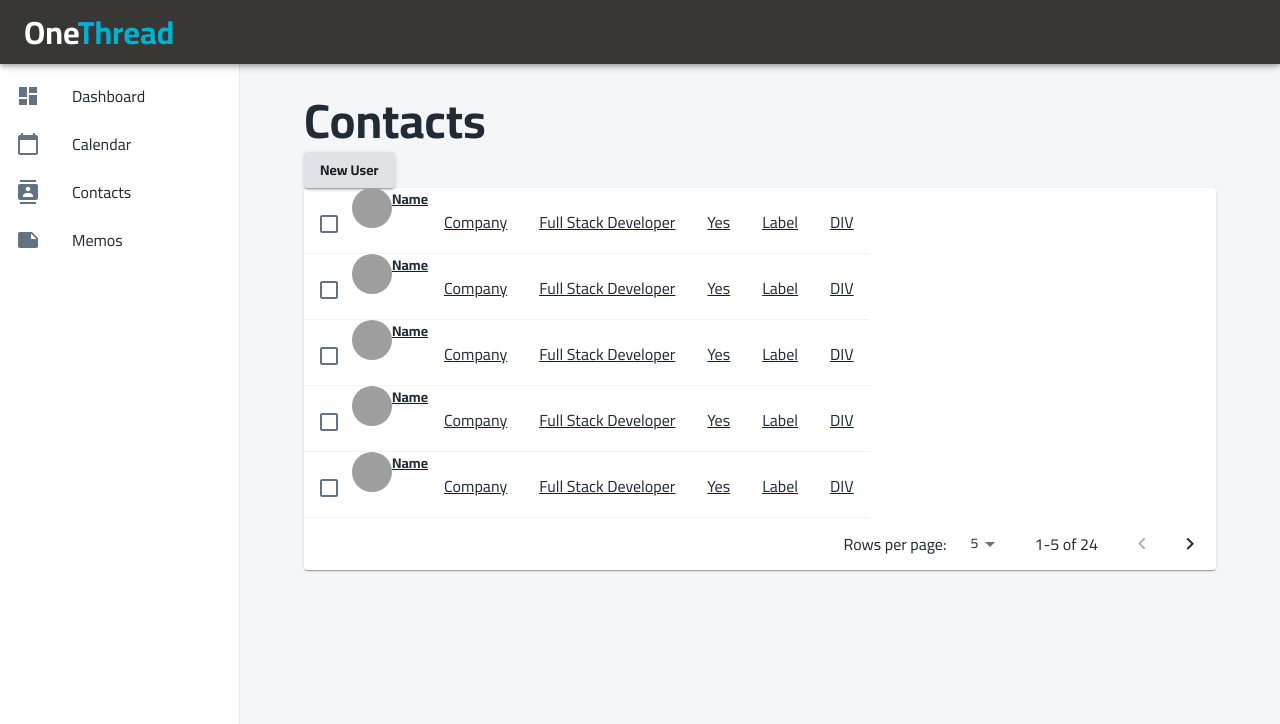
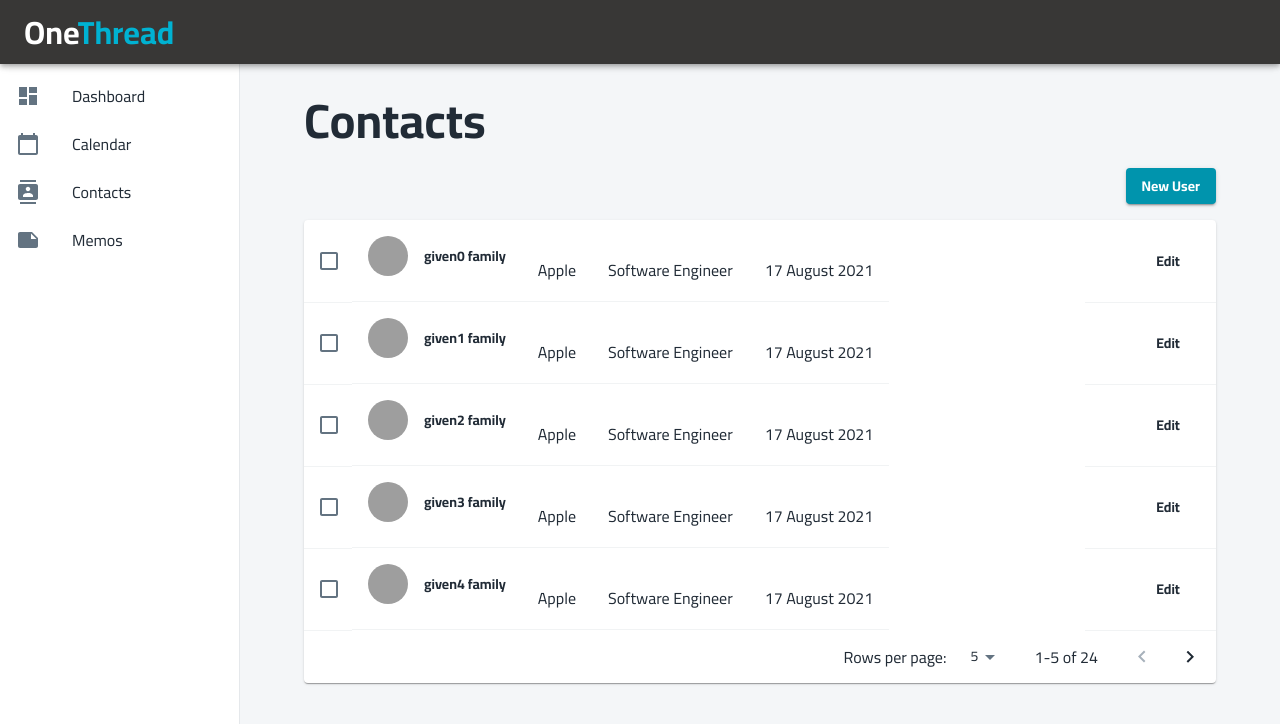
Before and after one commit to TeamSpider55/frontend, a React (Create React App) app: page /contacts in a window 1280 px wide. Shown: the top 724 px of the page. Built offline with nearby package versions, Linux system fonts and the light colour scheme; grey boxes are pictures that could not be loaded.

Commit message:
fix contacts list css, added contact service to fetch dummy data

```diff
--- /dev/null
+++ b/src/dto/Contact.ts
@@ -0,0 +1,13 @@
+export interface Contact {
+  contactId: string;
+  nickName: string;
+  tags: string[];
+  givenName: string;
+  middleName: string;
+  familyName: string;
+  email: string;
+  phone: string;
+  address: string;
+  description: string;
+  note: string;
+}
--- a/src/pages/ContactList.jsx
+++ b/src/pages/ContactList.jsx
@@ -1,5 +1,5 @@
-import React, { useState } from 'react';
-import { Link as RouterLink } from 'react-router-dom';
+import React, { useState, useEffect } from 'react';
+import { Link as RouterLink, useHistory } from 'react-router-dom';
 import {
   Card,
   Table,
@@ -17,16 +17,17 @@ import {
 } from '@material-ui/core';
 import { makeStyles, useTheme } from '@material-ui/core/styles';
 import Page from '../components/Page';
+import ContactService from '../services/ContactService';
 
-const USERLIST = [...Array(24)].map(() => ({
-  id: 'asdasd12312',
-  avatarUrl: 'www.google.com',
-  name: 'Name',
-  company: 'Company',
-  isVerified: true,
-  status: 'active',
-  role: 'Full Stack Developer',
-}));
+// const USERLIST = [...Array(24)].map(() => ({
+//   id: 'asdasd12312',
+//   avatarUrl: 'www.google.com',
+//   name: 'Name',
+//   company: 'Company',
+//   isVerified: true,
+//   status: 'active',
+//   role: 'Full Stack Developer',
+// }));
 
 const useStyles = makeStyles((theme) => ({
   root: {
@@ -66,8 +67,15 @@ const ContactList = () => {
   const [orderBy, setOrderBy] = useState('name');
   const [rowsPerPage, setRowsPerPage] = useState(5);
 
+  const [contacts, setContacts] = useState(null);
+
+  useEffect(async () => {
+    setContacts(await ContactService.getContacts());
+  }, []);
+
   const theme = useTheme();
   const classes = useStyles(theme);
+  const history = useHistory();
 
   const handleRequestSort = (event, property) => {
     const isAsc = orderBy === property && order === 'asc';
@@ -75,14 +83,14 @@ const ContactList = () => {
     setOrderBy(property);
   };
 
-  const handleSelectAllClick = (event) => {
-    if (event.target.checked) {
-      const newSelecteds = USERLIST.map((n) => n.name);
-      setSelected(newSelecteds);
-      return;
-    }
-    setSelected([]);
-  };
+  // const handleSelectAllClick = (event) => {
+  //   if (event.target.checked) {
+  //     const newSelecteds = USERLIST.map((n) => n.name);
+  //     setSelected(newSelecteds);
+  //     return;
+  //   }
+  //   setSelected([]);
+  // };
 
   const handleClick = (event, name) => {
     const selectedIndex = selected.indexOf(name);
@@ -111,11 +119,10 @@ const ContactList = () => {
     setPage(0);
   };
 
-  const emptyRows = page > 0 ? Math.max(0, (1 + page) * rowsPerPage - USERLIST.length) : 0;
+  const emptyRows = page > 0
+    ? Math.max(0, (1 + page) * rowsPerPage - contacts.length) : 0;
 
-  const filteredUsers = USERLIST;
-
-  const isUserNotFound = filteredUsers.length === 0;
+  const filteredContacts = contacts;
 
   return (
     <Page title="Contacts - OneThread">
@@ -123,61 +130,88 @@ const ContactList = () => {
         <Typography variant="h2" className={classes.pageTitle}>
           Contacts
         </Typography>
-        <Button variant="contained" component={RouterLink} to="#">
+        <Box textAlign="right" paddingY={2}>
+          <Button
+            variant="contained"
+            color="primary"
+            component={RouterLink}
+            to="#"
+          >
             New User
           </Button>
+        </Box>
 
         <Card>
+          {filteredContacts === null ? (
+            <Typography variant="subtitle2" noWrap>
+              Loading
+            </Typography>
+          ) : (
+            <Box>
               <TableContainer sx={{ minWidth: 800 }}>
                 <Table>
                   <TableBody>
-                {filteredUsers
-                  .slice(page * rowsPerPage, page * rowsPerPage + rowsPerPage)
+                    {filteredContacts
+                      .slice(
+                        page * rowsPerPage,
+                        page * rowsPerPage + rowsPerPage,
+                      )
                       .map((row) => {
-                    const {
-                      id,
-                      name,
-                      role,
-                      status,
-                      company,
-                      avatarUrl,
-                      isVerified,
+                        const
+                          {
+                            contactId,
+                            nickName,
+                            givenName,
+                            middleName,
+                            familyName,
+                            email,
+                            phone,
+                            address,
                           } = row;
+                        const name = `${givenName} ${familyName}`;
                         const isItemSelected = selected.indexOf(name) !== -1;
 
                         return (
                           <TableRow
                             hover
-                        key={id}
+                            key={contactId}
                             tabIndex={-1}
                             role="checkbox"
                             selected={isItemSelected}
                             aria-checked={isItemSelected}
                           >
-                        <RouterLink to="/contacts/1">
                             <TableCell padding="checkbox">
                               <Checkbox
                                 checked={isItemSelected}
                                 onChange={(event) => handleClick(event, name)}
                               />
                             </TableCell>
-                          <TableCell component="th" scope="row" padding="none">
-                            <Box display="flex">
-                              <Avatar alt={name} src={avatarUrl} />
-                              <Typography variant="subtitle2" noWrap>
+                            <Box onClick={() => history.push('/contacts/1')}>
+                              <TableCell
+                                component="th"
+                                scope="row"
+                              >
+                                <Box display="flex" alignItems="center">
+                                  <Avatar alt={name} src="#FIXME: URL" />
+                                  <Box
+                                    component={Typography}
+                                    variant="subtitle2"
+                                    noWrap
+                                    paddingLeft={2}
+                                  >
                                     {name}
-                              </Typography>
+                                  </Box>
                                 </Box>
                               </TableCell>
-                          <TableCell align="left">{company}</TableCell>
-                          <TableCell align="left">{role}</TableCell>
-                          <TableCell align="left">
-                            {isVerified ? 'Yes' : 'No'}
+                              <TableCell align="left">Apple</TableCell>
+                              <TableCell align="left">Software Engineer</TableCell>
+                              <TableCell align="left">17 August 2021</TableCell>
+                            </Box>
+                            <TableCell align="right">
+                              <Button>
+                                Edit
+                              </Button>
                             </TableCell>
-                          <TableCell align="left">Label</TableCell>
-
-                          <TableCell align="right">DIV</TableCell>
-                        </RouterLink>
                           </TableRow>
                         );
                       })}
@@ -187,7 +221,7 @@ const ContactList = () => {
                       </TableRow>
                     )}
                   </TableBody>
-              {isUserNotFound && (
+                  {filteredContacts.length === 0 && (
                     <TableBody>
                       <TableRow>
                         <TableCell align="center" colSpan={6} sx={{ py: 3 }}>
@@ -198,17 +232,17 @@ const ContactList = () => {
                   )}
                 </Table>
               </TableContainer>
-          {/* </Scrollbar> */}
-
               <TablePagination
                 rowsPerPageOptions={[5, 10, 25]}
                 component="div"
-            count={USERLIST.length}
+                count={filteredContacts.length}
                 rowsPerPage={rowsPerPage}
                 page={page}
                 onPageChange={handleChangePage}
                 onRowsPerPageChange={handleChangeRowsPerPage}
               />
+            </Box>
+          )}
         </Card>
       </Container>
     </Page>
--- /dev/null
+++ b/src/services/ContactService.ts
@@ -0,0 +1,24 @@
+import { Contact } from '../dto/Contact';
+
+class ContactService {
+  static async getContacts(): Promise<Array<Contact>> {
+    return [...Array(24)].map((_, i) => {
+      const idx = i.toString();
+      return {
+        contactId: String(idx),
+        nickName: `nick${idx}`,
+        tags: ['1', '2'],
+        givenName: `given${idx}`,
+        middleName: 'middle',
+        familyName: 'family',
+        email: 'john.doe@gmail.com',
+        phone: '+6123456789',
+        address: '1 Apple Street',
+        description: 'lorem ipsum',
+        note: 'note',
+      };
+    });
+  }
+}
+
+export default ContactService;
```
Lines whose indentation alone changed are shown as unchanged.
